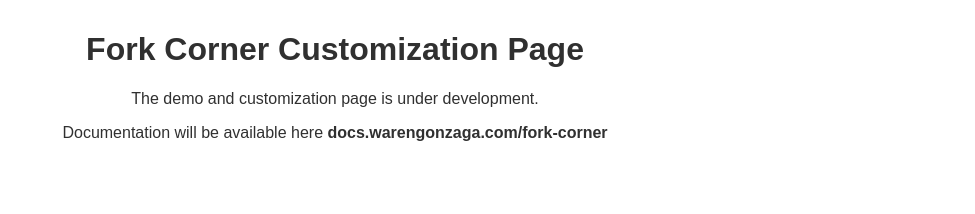
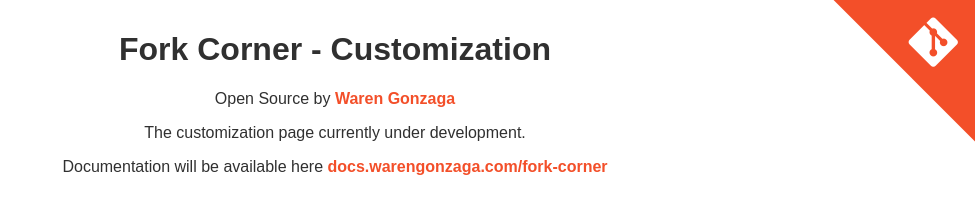
Before and after one commit to warengonzaga/fork-corner, a website: page demo/index.html in a window 1280 px wide. Shown: the whole page, without its empty margins (305-1280 px from the left). Drawn offline with nearby package versions, Linux system fonts and the light colour scheme.

Commit message:
📦 NEW: update demo page

```diff
--- a/demo/index.html
+++ b/demo/index.html
@@ -7,10 +7,13 @@
     <head>
         <meta charset="utf-8">
         <meta http-equiv="X-UA-Compatible" content="IE=edge">
-        <title>Fork Corner</title>
+        <title>Fork Corner | Waren Gonzaga</title>
         <meta name="description" content="A modern and global open source fork corner label for your project's landing page.">
         <meta name="viewport" content="width=device-width, initial-scale=1">
-
+        <link rel="apple-touch-icon" sizes="180x180" href="assets/img/apple-touch-icon.png">
+        <link rel="icon" type="image/png" sizes="32x32" href="assets/img/favicon-32x32.png">
+        <link rel="icon" type="image/png" sizes="16x16" href="assets/img/favicon-16x16.png">
+        <link rel="manifest" href="assets/img/site.webmanifest">
         <!-- Fork Corner Stylesheet -->
         <link rel="stylesheet" href="assets/css/fork-corner.min.css">
 
@@ -24,17 +27,24 @@
                 font-family: Arial, Helvetica, sans-serif;
                 text-align: center;
             }
+
+            a {
+                color: #f34f29;
+                font-weight: 700;
+                text-decoration: none;
+            }
         </style>
     </head>
     <body>
 
         <!-- Fork Corner -->
-        <a href="https://github.com/warengonzaga/fork-corner" target="_blank" id="fork-corner" class="fork-corner fc-pos-tr fc-animate-default fc-theme-default"></a>
+        <a href="https://github.com/warengonzaga/fork-corner" target="_blank" id="fork-corner" class="fork-corner fc-pos-tr fc-animate fc-theme-git"></a>
 
         <div class="contents">
-            <h1>Fork Corner Customization Page</h1>
-            <p>The demo and customization page is under development.</p>
-            <p>Documentation will be available here <strong>docs.warengonzaga.com/fork-corner</strong></p>
+            <h1>Fork Corner - Customization</h1>
+            <p>Open Source by <a href="https://github.com/warengonzaga" target="_blank">Waren Gonzaga</a></p>
+            <p>The customization page currently under development.</p>
+            <p>Documentation will be available here <strong><a href="https://docs.warengonzaga.com/fork-corner" target="_blank">docs.warengonzaga.com/fork-corner</a></strong></p>
         </div>
 
         <!--[if lt IE 7]>
```
Also changed, not shown: demo/assets/img/android-chrome-192x192.png (added), demo/assets/img/android-chrome-512x512.png (added), demo/assets/img/apple-touch-icon.png (added), demo/assets/img/favicon-16x16.png (added), demo/assets/img/favicon-32x32.png (added), demo/assets/img/favicon.ico (added), demo/assets/img/site.webmanifest (added).
